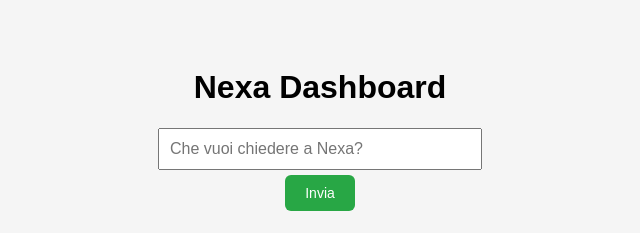
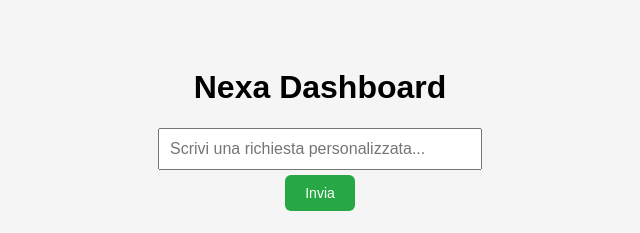
Before and after one commit to Nexilab-ai/nexa-dashboard-realestate, a website: page index.html in a window 1280 px wide. Shown: the top 233 px of the page, 320-960 px from the left. Drawn offline with Linux system fonts and the light colour scheme.

Commit message:
Update index.html

```diff
--- a/index.html
+++ b/index.html
@@ -42,7 +42,7 @@
 </head>
 <body>
   <h1>Nexa Dashboard</h1>
-  <input type="text" id="userInput" placeholder="Che vuoi chiedere a Nexa?" />
+  <input type="text" placeholder="Scrivi una richiesta personalizzata..." />
   <br />
   <button onclick="sendCommand()">Invia</button>
 
```
